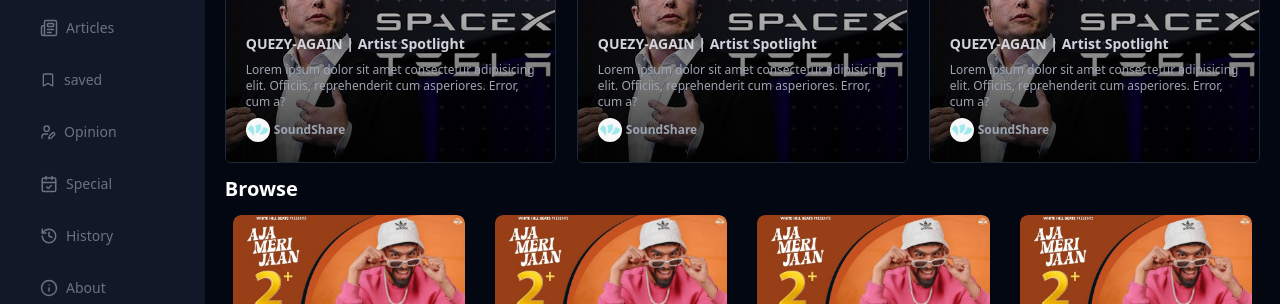
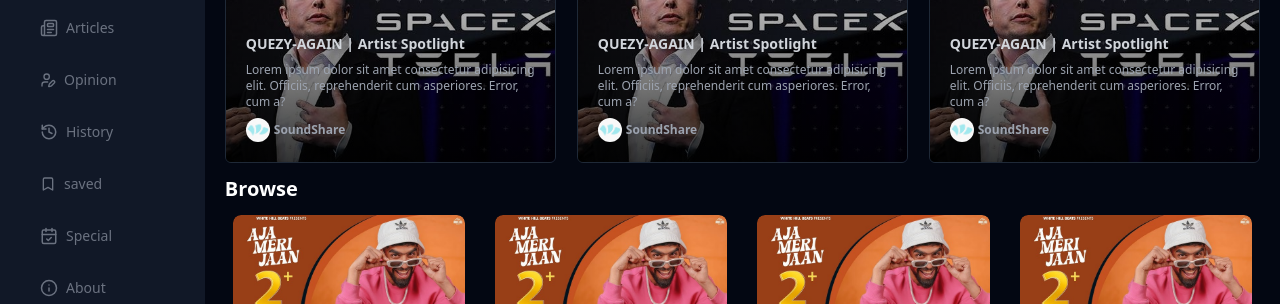
Before and after one commit to Jitupra9/typeora-media-platform, a React (Create React App) app in the folder client/: page / in a window 1280 px wide. Shown: the part 203-507 px from the top of the page. Built offline with nearby package versions, Linux system fonts and the light colour scheme.

Commit message:
change slide route level: :

```diff
--- a/client/src/component/Layout/Slides.jsx
+++ b/client/src/component/Layout/Slides.jsx
@@ -34,24 +34,25 @@
     },
 
     {
+      icon: <UserPen size={16} />,
+      path: "/opinion",
+      name: "Opinion",
+    },
+
+    {
+      icon: <History size={18} />,
+      path: "/history",
+      name: "History",
+    },
+    {
       icon: <Bookmark size={16} />,
       path: "/Saved",
       name: "saved",
     },
     {
-      icon: <UserPen size={16} />,
-      path: "/opinion",
-      name: "Opinion",
-    },
-    {
       icon: <CalendarCheck size={18} />,
       path: "/events-calendar",
       name: "Special",
-    },
-    {
-      icon: <History size={18} />,
-      path: "/history",
-      name: "History",
     },
     {
       icon: <Info size={18} />,
```
